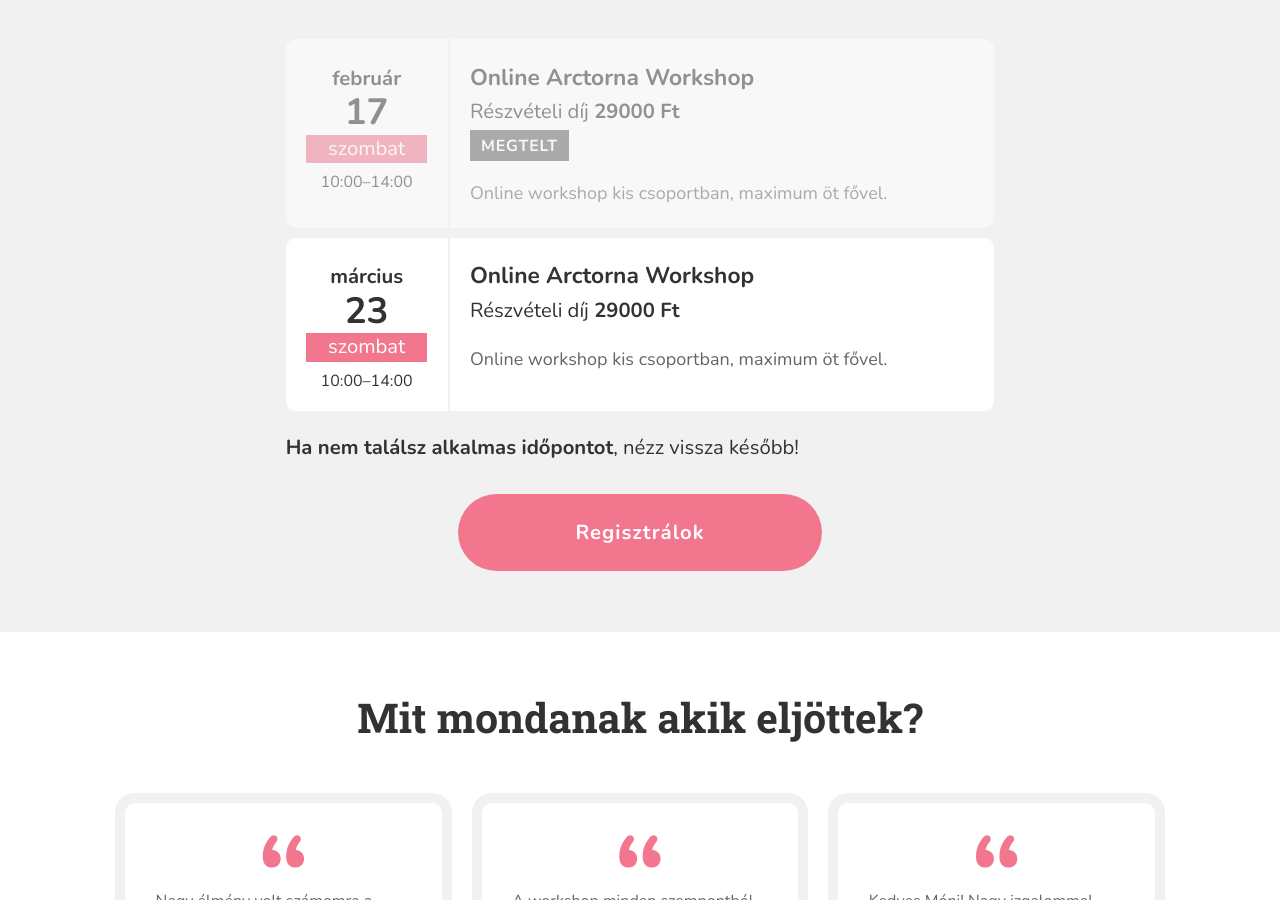
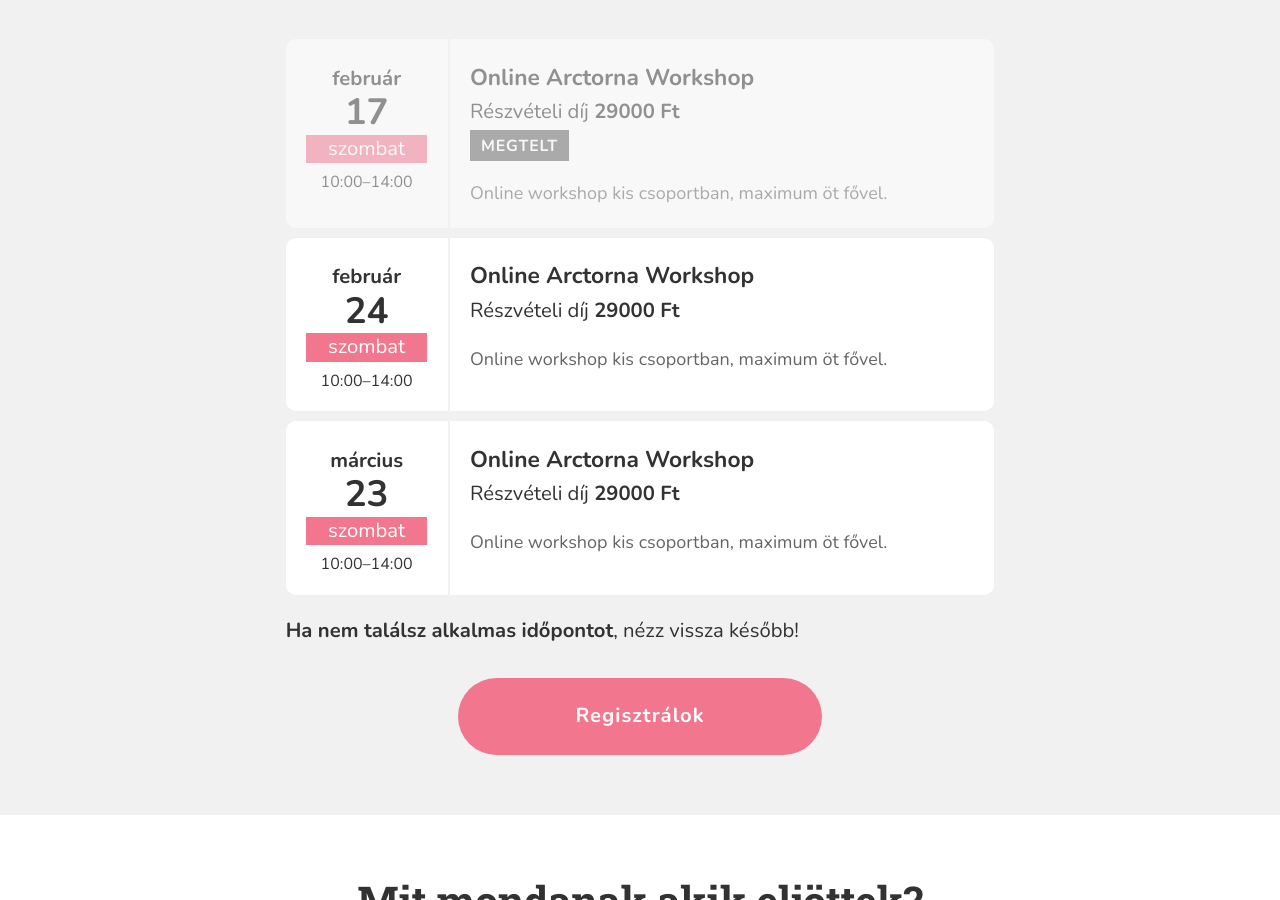
Before and after one commit to monikamudra/arctorna, a Jekyll site: the page built from workshop.md, in a window 1280 px wide and 900 px high, scrolled down 2149 px. Built offline with Jekyll 4.4.1, drawn with Linux system fonts in a browser that asks for light colours.

Commit message:
Update workshop event

```diff
--- a/_data/workshop.yaml
+++ b/_data/workshop.yaml
@@ -39,15 +39,6 @@ events:
     price: 29000
     full: true
 
-  - date: 2024-2-3-T10:00
-    start: "10:00"
-    end: "14:00"
-    title: Online Arctorna Workshop
-    description: >-
-      Online workshop kis csoportban, maximum öt fővel.
-    price: 29000
-    full: false
-
   - date: 2024-2-17-T10:00
     start: "10:00"
     end: "14:00"
@@ -57,6 +48,15 @@ events:
     price: 29000
     full: true
 
+  - date: 2024-2-24-T10:00
+    start: "10:00"
+    end: "14:00"
+    title: Online Arctorna Workshop
+    description: >-
+      Online workshop kis csoportban, maximum öt fővel.
+    price: 29000
+    full: false
+
   - date: 2024-3-23-T10:00
     start: "10:00"
     end: "14:00"
```
